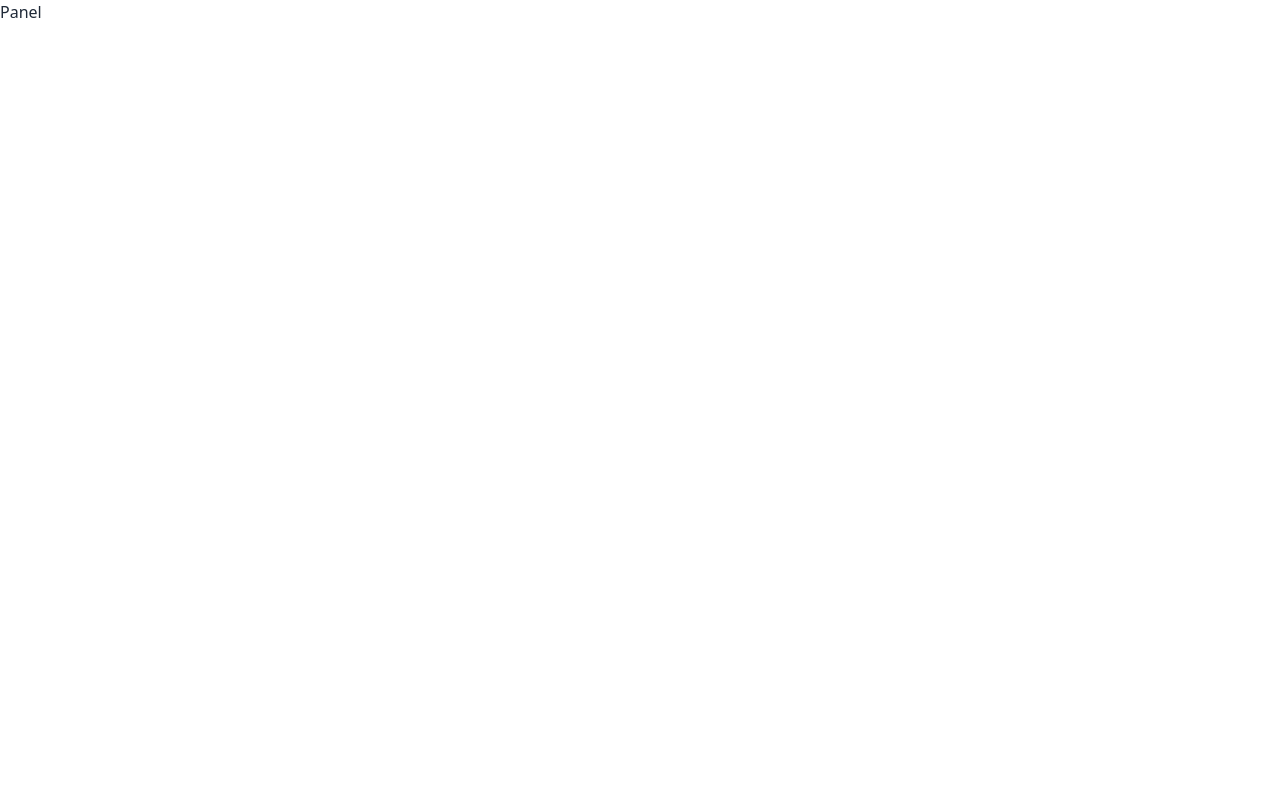
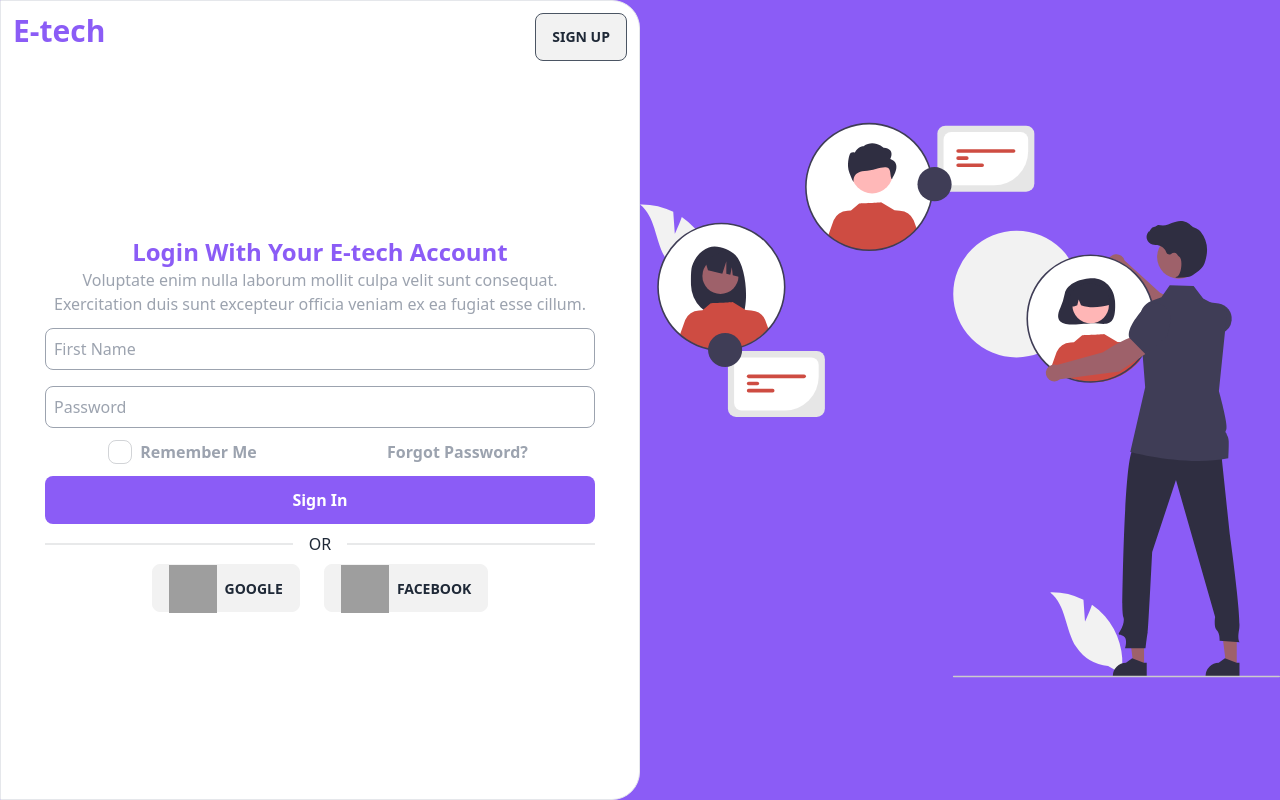
Before and after one commit to adarshswaminath/Etech-Teacher-Dashboard-template, a React (Vite) app: page / in a window 1280 px wide. Built offline with nearby package versions, Linux system fonts and the light colour scheme; grey boxes are pictures that could not be loaded.

Commit message:
Signup page with hardcoded athentication added

```diff
--- a/src/App.jsx
+++ b/src/App.jsx
@@ -31,11 +31,11 @@ function Panel() {
         <div className="drawer-content">
           <Navbar />
           <Routes>
-            <Route path="/" element={<Dashboard />} />
-            <Route path="/schedule" element={<Schedule />} />
-            <Route path="/message" element={<Message />} />
-            <Route path="/course" element={<Course />} />
-            <Route path="/panel/account" element={<Account />} />
+            <Route exact path="/" element={<Dashboard />} />
+            <Route exact path="/panel/schedule" element={<Schedule />} />
+            <Route exact path="/panel/message" element={<Message />} />
+            <Route exact path="/panel/course" element={<Course />} />
+            <Route exact path="panel/account" element={<Account />} />
           </Routes>
         </div>
         <div className="drawer-side">
--- /dev/null
+++ b/src/Components/Signin/Form.jsx
@@ -0,0 +1,62 @@
+import React, { useState } from 'react';
+
+function Form() {
+
+    const [username,setUsername] = useState("")
+    const [password,setPassword] = useState("")
+    const [message,setMessage] = useState("")
+    // function for authentication
+    const Auth = (props) => {
+        if(username === "" && password === ""){
+            setMessage("Empty Value Not Procedd")
+        }
+        if(username === "admin" && password === "admin"){
+            window.location.href = '/panel';
+        } else {
+            setMessage("Invalid Username or Password")
+        }
+    }
+  return (
+    <div className='flex flex-col'>
+      <h3 className='font-semibold text-violet-500 text-2xl'>Login With Your E-tech Account</h3>
+      <p className='text-gray-400'>
+        Voluptate enim nulla laborum mollit culpa velit sunt consequat. Exercitation duis sunt excepteur officia veniam ex ea fugiat esse cillum.
+      </p>
+      {message}
+
+      <form className="grid  mt-3 gap-4">
+        <input type="text" onChange={(e) => setUsername(e.target.value)} placeholder='First Name' className='border rounded-lg border-gray-400 p-2' name="" id="" required/>
+        <input type="text" onChange={(e) => setPassword(e.target.value)} placeholder='Password' className='border rounded-lg border-gray-400 p-2' name="" id="" required/>
+      </form>
+
+      <div className="grid grid-cols-2 mt-3">
+        <div className='m-auto flex items-center gap-2'>
+          <input type="checkbox" className='checkbox' />
+          <p className='text-gray-400 font-semibold'>Remember Me</p>
+        </div>
+        <div className='text-gray-400 hover:text-violet-500 font-semibold'>
+          Forgot Password?
+        </div>
+      </div>
+
+      <div onClick={Auth} className='bg-violet-500 mt-3 text-white py-3 rounded-lg hover:bg-violet-400 font-semibold'>
+        Sign In
+      </div>
+
+      <div className='divider my-3'>OR</div>
+
+      <div className="flex gap-6 justify-center">
+        <button className='btn flex items-center'>
+          <img src="https://pngimg.com/uploads/google/google_PNG19635.png" className='h-12 w-12' alt="" />
+          Google
+        </button>
+        <button className='btn flex items-center'>
+          <img src="https://logodownload.org/wp-content/uploads/2014/09/facebook-logo-0.png" className='h-12 w-12' alt="" />
+          Facebook
+        </button>
+      </div>
+    </div>
+  );
+}
+
+export default Form;
--- a/src/Components/Signin/Signin.jsx
+++ b/src/Components/Signin/Signin.jsx
@@ -1,12 +1,34 @@
-import React from 'react'
-import { Link } from 'react-router-dom'
-
+import React from "react";
+import { Link } from "react-router-dom";
+import Form from "./Form";
+import image from "../Images/bg.svg"
 function Signin() {
   return (
     <div>
-        <Link to="/panel">Panel</Link>
+      <div className="grid lg:flex bg-violet-500">
+        <div className="w-full text-center h-screen lg:w-1/2 bg-white p-3 border rounded-br-sm  rounded-tr-sm  lg:rounded-br-[28px]  lg:rounded-tr-[28px] grid">
+            {/* top header */}
+            <div className="flex justify-between">
+                <div className="logo text-3xl font-semibold text-violet-500">E-tech</div>
+                <Link to="/panel" className="btn bg-whiteborder border-gray-600">Sign Up</Link>
+            </div>
+            <div className="p-2 md:p-4 lg:p-8">
+            <Form/>
+            </div>
+        </div>
+        <div
+  style={{
+    backgroundImage: `url(${image})`,
+    backgroundSize: '100% 100%',
+  }}
+  className="hidden h-screen lg:grid w-full lg:w-1/2 p-2"
+>
+
+</div>
+
+      </div>
     </div>
-  )
+  );
 }
 
-export default Signin
+export default Signin;
```
Also changed, not shown: src/Components/Images/bg.svg (added).
